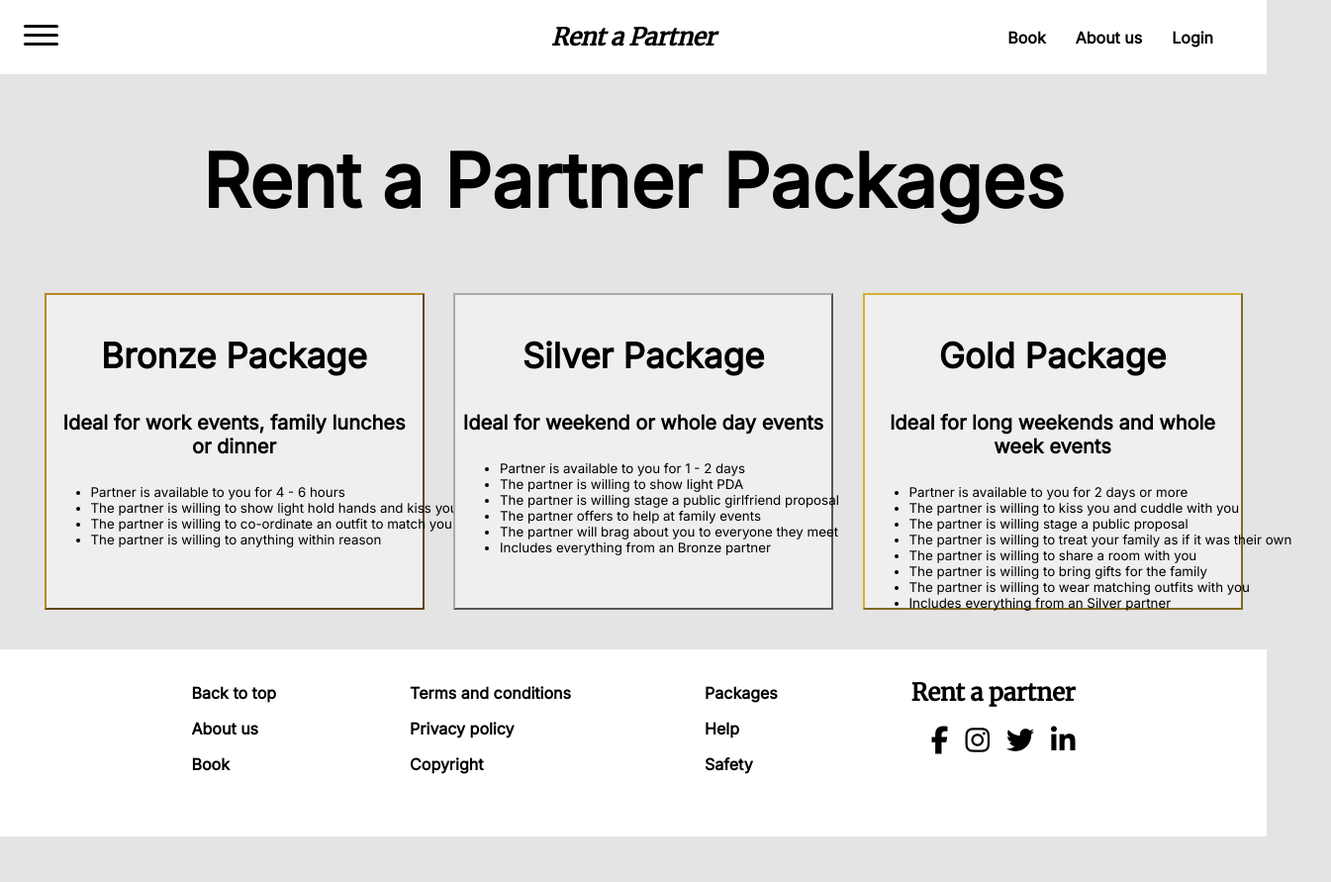
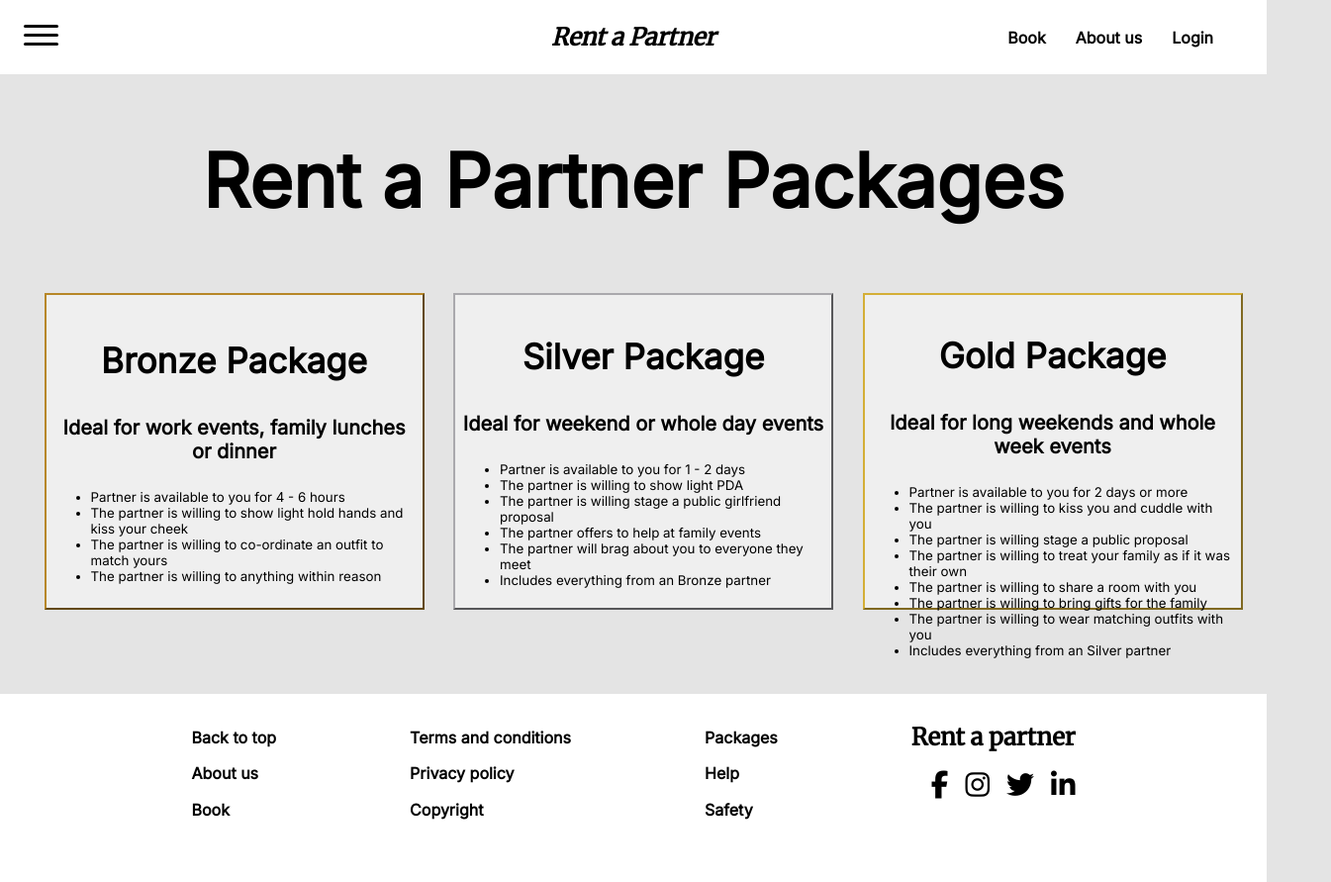
Before and after one commit to Ferronique-May-bbd/rent-a-partner, a website: page frontend/pages/packages.html in a window 1280 px wide. Shown: the whole page at 99% size, 1345 px wide, since content can reach past the window. Before the commit the page ends 845 px from the top, so only its background shows below. Drawn offline with Linux system fonts and the light colour scheme.

Commit message:
made it responsive

```diff
--- a/frontend/static/css/package.css
+++ b/frontend/static/css/package.css
@@ -39,7 +39,7 @@ button {
 
 #tier-info {
     text-align: left;
-    width: 33.3vw
+    max-width: 33.3vw;
 }
 
 #packages-title {
@@ -67,124 +67,28 @@ button {
     padding: 0px 0px 25px 20px;
 }
 
-@media only screen and (min-device-width: 768px) {
-    #option-1 {
-        border-color: #b78727;
-        transition: transform .2s;
+@media only screen and (max-width: 1187px) {
+    #package-tiers {
+        flex-direction: column;
+        align-items: center;
+        justify-content: space-around;
     }
-    #option-1:hover {
-        transform: scale(1.1);
-        border-width: 5px;
+
+    button{
+        height:max-content;
     }
-    #option-2 {
-        border-color: #aaa9ad;
-        transition: transform .2s;
-    }
-    #option-2:hover {
-        transform: scale(1.1);
-        border-width: 10px;
-    }
-    #option-3 {
-        border-color: #D4AF37;
-        transition: transform .2s;
-    }
-    #option-3:hover {
-        transform: scale(1.1);
-        border-width: 10px;
-        font-weight: 35px;
-    }
-    button {
-        padding: 5px;
-        margin: 5px;
-        width: 30vw;
-        height: 40vh;
-        display: block;
-    }
-    #tier-info {
-        text-align: left;
-        width: 33.3vw;
-        height: 40vh;
-    }
-    #packages-title {
-        text-align: center;
-        font-size: 75px;
-        font-weight: 55px;
-        font-family: 'Inter';
-    }
-    #tier-name {
-        font-size: 24px;
-        font-weight: 30px;
-    }
-    #tier-description {
-        font-size: 15px;
-        font-weight: 15px;
-    }
-    #package-tiers {
-        justify-content: space-evenly;
-        display: flex;
-        flex-direction: row;
-        align-items: flex-start;
-        padding: 0px 0px 25px 20px
+
+    h1{
+        font-size: 3rem !important;
     }
 }
 
-@media only screen and (min-width: 922px) {
-    #option-1 {
-        border-color: #b78727;
-        transition: transform .2s;
+@media only screen and (max-width: 510px) {
+    h3{
+        font-size: 1.5rem !important;
     }
-    #option-1:hover {
-        transform: scale(1.1);
-        border-width: 10px;
-        font-weight: 35px;
-    }
-    #option-2 {
-        border-color: #aaa9ad;
-        transition: transform .2s;
-    }
-    #option-2:hover {
-        transform: scale(1.1);
-        border-width: 10px;
-        font-weight: 35px;
-    }
-    #option-3 {
-        border-color: #D4AF37;
-        transition: transform .2s;
-    }
-    #option-3:hover {
-        transform: scale(1.1);
-        border-width: 10px;
-        font-weight: 35px;
-    }
-    button {
-        padding: 5px;
-        margin: 5px;
-        width: 30vw;
-        height: 40vh;
-    }
-    #tier-info {
-        text-align: left;
-        width: 33.3vw
-    }
-    #packages-title {
-        text-align: center;
-        font-size: 75px;
-        font-weight: 55px;
-        font-family: 'Inter';
-    }
-    #tier-name {
-        font-size: 35px;
-        font-weight: 30px;
-    }
-    #tier-description {
-        font-size: 20px;
-        font-weight: 30px;
-    }
-    #package-tiers {
-        justify-content: space-evenly;
-        display: flex;
-        flex-direction: row;
-        align-items: flex-start;
-        padding: 0px 0px 25px 20px
+
+    h4{
+        font-size: 1rem !important;
     }
 }
```
